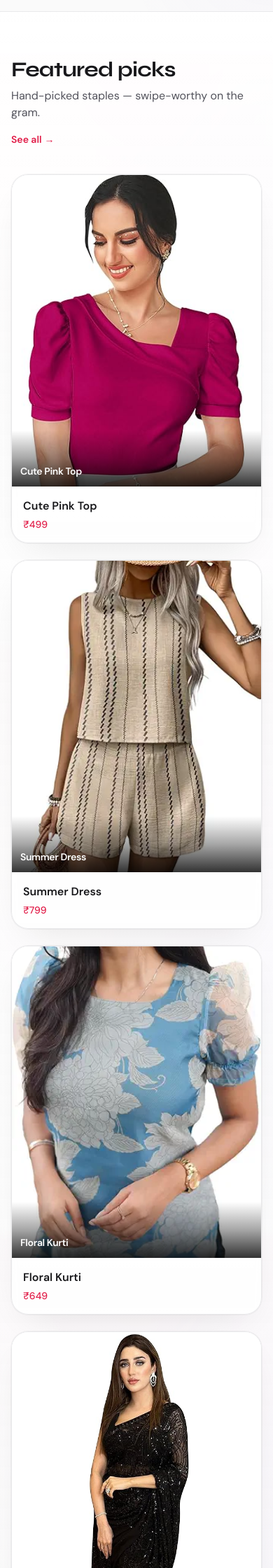
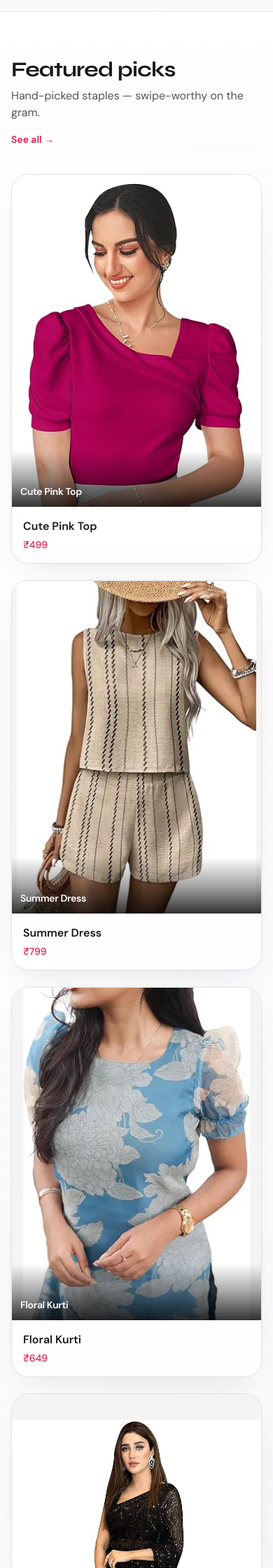
Before and after one commit to Khushbusaifi012/E-commerce_store, a Django app: page / in a window 390 px wide. Shown: the part 1612-3852 px from the top of the page at 70% size. Run offline with Django 5.2, Linux system fonts and the light colour scheme; some libraries are stand-ins or nearby versions.

Commit message:
Fix Featured picks images: show full outfits without aggressive crop

```diff
--- a/girlstore/templates/home.html
+++ b/girlstore/templates/home.html
@@ -56,7 +56,7 @@
 </section>
 
 <section class="border-y border-zinc-200/80 bg-gradient-to-b from-white/90 via-zinc-50/50 to-white/90 py-16 backdrop-blur-sm dark:border-zinc-800 dark:from-zinc-950 dark:via-zinc-900 dark:to-zinc-950 sm:py-20">
-    <div class="mx-auto max-w-6xl px-4 sm:px-6 lg:px-8">
+    <div class="mx-auto max-w-7xl px-4 sm:px-6 lg:px-8">
         <div class="flex flex-col gap-4 sm:flex-row sm:items-end sm:justify-between">
             <div>
                 <h2 class="font-display text-3xl font-bold tracking-tight text-zinc-900 dark:text-zinc-50">Featured picks</h2>
@@ -66,8 +66,8 @@
         </div>
         <div class="mt-10 grid gap-6 sm:grid-cols-2 lg:grid-cols-4">
             <article class="group overflow-hidden rounded-3xl border border-zinc-200/80 bg-white/75 shadow-[0_20px_50px_-24px_rgba(0,0,0,0.12)] ring-1 ring-black/[0.04] backdrop-blur-sm transition-[transform,border-color,box-shadow] duration-300 hover:-translate-y-1 hover:border-rose-200/60 hover:shadow-[0_28px_60px_-20px_rgba(244,63,94,0.18)] motion-reduce:transform-none dark:border-zinc-700 dark:bg-zinc-900/60 dark:ring-white/5 dark:hover:border-rose-500/35">
-                <div class="relative aspect-[4/5] overflow-hidden bg-zinc-100 dark:bg-zinc-800">
-                    <img src="{% static 'images/product1.jpg' %}" alt="Cute Pink Top" class="relative z-0 h-full w-full object-cover transition duration-500 group-hover:scale-[1.03]">
+                <div class="relative aspect-[3/4] overflow-hidden bg-zinc-100 dark:bg-zinc-800">
+                    <img src="{% static 'images/product1.jpg' %}" alt="Cute Pink Top" class="relative z-0 h-full w-full object-contain object-center transition duration-500 group-hover:scale-[1.02] motion-reduce:group-hover:scale-100">
                     <div class="pointer-events-none absolute inset-x-0 bottom-0 z-10 bg-gradient-to-t from-black/80 via-black/35 to-transparent px-3 pb-3 pt-12">
                         <p class="text-sm font-semibold tracking-tight text-white drop-shadow-md">Cute Pink Top</p>
                     </div>
@@ -75,8 +75,8 @@
                 <div class="p-4"><h3 class="font-semibold text-zinc-900 dark:text-zinc-100">Cute Pink Top</h3><p class="mt-1 text-sm font-medium text-rose-600">₹499</p></div>
             </article>
             <article class="group overflow-hidden rounded-3xl border border-zinc-200/80 bg-white/75 shadow-[0_20px_50px_-24px_rgba(0,0,0,0.12)] ring-1 ring-black/[0.04] backdrop-blur-sm transition-[transform,border-color,box-shadow] duration-300 hover:-translate-y-1 hover:border-rose-200/60 hover:shadow-[0_28px_60px_-20px_rgba(244,63,94,0.18)] motion-reduce:transform-none dark:border-zinc-700 dark:bg-zinc-900/60 dark:ring-white/5 dark:hover:border-rose-500/35">
-                <div class="relative aspect-[4/5] overflow-hidden bg-zinc-100 dark:bg-zinc-800">
-                    <img src="{% static 'images/product2.jpg' %}" alt="Summer Dress" class="relative z-0 h-full w-full object-cover transition duration-500 group-hover:scale-[1.03]">
+                <div class="relative aspect-[3/4] overflow-hidden bg-zinc-100 dark:bg-zinc-800">
+                    <img src="{% static 'images/product2.jpg' %}" alt="Summer Dress" class="relative z-0 h-full w-full object-contain object-center transition duration-500 group-hover:scale-[1.02] motion-reduce:group-hover:scale-100">
                     <div class="pointer-events-none absolute inset-x-0 bottom-0 z-10 bg-gradient-to-t from-black/80 via-black/35 to-transparent px-3 pb-3 pt-12">
                         <p class="text-sm font-semibold tracking-tight text-white drop-shadow-md">Summer Dress</p>
                     </div>
@@ -84,8 +84,8 @@
                 <div class="p-4"><h3 class="font-semibold text-zinc-900 dark:text-zinc-100">Summer Dress</h3><p class="mt-1 text-sm font-medium text-rose-600">₹799</p></div>
             </article>
             <article class="group overflow-hidden rounded-3xl border border-zinc-200/80 bg-white/75 shadow-[0_20px_50px_-24px_rgba(0,0,0,0.12)] ring-1 ring-black/[0.04] backdrop-blur-sm transition-[transform,border-color,box-shadow] duration-300 hover:-translate-y-1 hover:border-rose-200/60 hover:shadow-[0_28px_60px_-20px_rgba(244,63,94,0.18)] motion-reduce:transform-none dark:border-zinc-700 dark:bg-zinc-900/60 dark:ring-white/5 dark:hover:border-rose-500/35">
-                <div class="relative aspect-[4/5] overflow-hidden bg-zinc-100 dark:bg-zinc-800">
-                    <img src="{% static 'images/product3.jpg' %}" alt="Floral Kurti" class="relative z-0 h-full w-full object-cover transition duration-500 group-hover:scale-[1.03]">
+                <div class="relative aspect-[3/4] overflow-hidden bg-zinc-100 dark:bg-zinc-800">
+                    <img src="{% static 'images/product3.jpg' %}" alt="Floral Kurti" class="relative z-0 h-full w-full object-contain object-center transition duration-500 group-hover:scale-[1.02] motion-reduce:group-hover:scale-100">
                     <div class="pointer-events-none absolute inset-x-0 bottom-0 z-10 bg-gradient-to-t from-black/80 via-black/35 to-transparent px-3 pb-3 pt-12">
                         <p class="text-sm font-semibold tracking-tight text-white drop-shadow-md">Floral Kurti</p>
                     </div>
@@ -93,13 +93,15 @@
                 <div class="p-4"><h3 class="font-semibold text-zinc-900 dark:text-zinc-100">Floral Kurti</h3><p class="mt-1 text-sm font-medium text-rose-600">₹649</p></div>
             </article>
             <article class="group overflow-hidden rounded-3xl border border-zinc-200/80 bg-white/75 shadow-[0_20px_50px_-24px_rgba(0,0,0,0.12)] ring-1 ring-black/[0.04] backdrop-blur-sm transition-[transform,border-color,box-shadow] duration-300 hover:-translate-y-1 hover:border-rose-200/60 hover:shadow-[0_28px_60px_-20px_rgba(244,63,94,0.18)] motion-reduce:transform-none dark:border-zinc-700 dark:bg-zinc-900/60 dark:ring-white/5 dark:hover:border-rose-500/35">
-                <div class="relative aspect-[4/5] overflow-hidden bg-zinc-100 dark:bg-zinc-800"><img src="{% static 'images/product4.jpg' %}" alt="Party Wear Dress" class="h-full w-full object-cover transition duration-500 group-hover:scale-[1.03]"></div>
+                <div class="relative aspect-[3/4] overflow-hidden bg-zinc-100 dark:bg-zinc-800">
+                    <img src="{% static 'images/product4.jpg' %}" alt="Party Wear Dress" class="relative z-0 h-full w-full object-contain object-center transition duration-500 group-hover:scale-[1.02] motion-reduce:group-hover:scale-100">
+                </div>
                 <div class="p-4"><h3 class="font-semibold text-zinc-900 dark:text-zinc-100">Party Wear Dress</h3><p class="mt-1 text-sm font-medium text-rose-600">₹1,299</p></div>
             </article>
             <article class="group overflow-hidden rounded-3xl border border-zinc-200/80 bg-white/75 shadow-[0_20px_50px_-24px_rgba(0,0,0,0.12)] ring-1 ring-black/[0.04] backdrop-blur-sm transition-[transform,border-color,box-shadow] duration-300 hover:-translate-y-1 hover:border-rose-200/60 hover:shadow-[0_28px_60px_-20px_rgba(244,63,94,0.18)] motion-reduce:transform-none dark:border-zinc-700 dark:bg-zinc-900/60 dark:ring-white/5 dark:hover:border-rose-500/35 sm:col-span-2 lg:col-span-2">
                 <div class="relative flex gap-4 p-4 sm:flex-row">
                     <div class="relative h-44 w-full max-w-[10rem] flex-shrink-0 overflow-hidden rounded-xl bg-zinc-100 dark:bg-zinc-800 sm:h-52">
-                        <img src="{% static 'images/product5.jpg' %}" alt="Co-ord Set" class="relative z-0 h-full w-full object-cover transition duration-500 group-hover:scale-[1.03]">
+                        <img src="{% static 'images/product5.jpg' %}" alt="Co-ord Set" class="relative z-0 h-full w-full object-contain object-center transition duration-500 group-hover:scale-[1.02] motion-reduce:group-hover:scale-100">
                         <div class="pointer-events-none absolute inset-x-0 bottom-0 z-10 bg-gradient-to-t from-black/80 via-black/25 to-transparent px-2 pb-2 pt-10">
                             <p class="text-xs font-semibold leading-tight text-white drop-shadow-md">Co-ord Set</p>
                         </div>
@@ -108,8 +110,8 @@
                 </div>
             </article>
             <article class="group overflow-hidden rounded-3xl border border-zinc-200/80 bg-white/75 shadow-[0_20px_50px_-24px_rgba(0,0,0,0.12)] ring-1 ring-black/[0.04] backdrop-blur-sm transition-[transform,border-color,box-shadow] duration-300 hover:-translate-y-1 hover:border-rose-200/60 hover:shadow-[0_28px_60px_-20px_rgba(244,63,94,0.18)] motion-reduce:transform-none dark:border-zinc-700 dark:bg-zinc-900/60 dark:ring-white/5 dark:hover:border-rose-500/35">
-                <div class="relative aspect-[4/5] overflow-hidden bg-zinc-100 dark:bg-zinc-800">
-                    <img src="{% static 'images/product6.jpg' %}" alt="Long Maxi Dress" class="relative z-0 h-full w-full object-cover transition duration-500 group-hover:scale-[1.03]">
+                <div class="relative aspect-[3/4] overflow-hidden bg-zinc-100 dark:bg-zinc-800">
+                    <img src="{% static 'images/product6.jpg' %}" alt="Long Maxi Dress" class="relative z-0 h-full w-full object-contain object-center transition duration-500 group-hover:scale-[1.02] motion-reduce:group-hover:scale-100">
                     <div class="pointer-events-none absolute inset-x-0 bottom-0 z-10 bg-gradient-to-t from-black/80 via-black/35 to-transparent px-3 pb-3 pt-12">
                         <p class="text-sm font-semibold tracking-tight text-white drop-shadow-md">Long Maxi Dress</p>
                     </div>
@@ -117,8 +119,8 @@
                 <div class="p-4"><h3 class="font-semibold text-zinc-900 dark:text-zinc-100">Long Maxi Dress</h3><p class="mt-1 text-sm font-medium text-rose-600">₹1,199</p></div>
             </article>
             <article class="group overflow-hidden rounded-3xl border border-zinc-200/80 bg-white/75 shadow-[0_20px_50px_-24px_rgba(0,0,0,0.12)] ring-1 ring-black/[0.04] backdrop-blur-sm transition-[transform,border-color,box-shadow] duration-300 hover:-translate-y-1 hover:border-rose-200/60 hover:shadow-[0_28px_60px_-20px_rgba(244,63,94,0.18)] motion-reduce:transform-none dark:border-zinc-700 dark:bg-zinc-900/60 dark:ring-white/5 dark:hover:border-rose-500/35">
-                <div class="relative aspect-[4/5] overflow-hidden bg-zinc-100 dark:bg-zinc-800">
-                    <img src="{% static 'images/product7.jpg' %}" alt="Denim Look" class="relative z-0 h-full w-full object-cover transition duration-500 group-hover:scale-[1.03]">
+                <div class="relative aspect-[3/4] overflow-hidden bg-zinc-100 dark:bg-zinc-800">
+                    <img src="{% static 'images/product7.jpg' %}" alt="Denim Look" class="relative z-0 h-full w-full object-contain object-center transition duration-500 group-hover:scale-[1.02] motion-reduce:group-hover:scale-100">
                     <div class="pointer-events-none absolute inset-x-0 bottom-0 z-10 bg-gradient-to-t from-black/80 via-black/35 to-transparent px-3 pb-3 pt-12">
                         <p class="text-sm font-semibold tracking-tight text-white drop-shadow-md">Denim Look</p>
                     </div>
@@ -126,8 +128,8 @@
                 <div class="p-4"><h3 class="font-semibold text-zinc-900 dark:text-zinc-100">Denim Look</h3><p class="mt-1 text-sm font-medium text-rose-600">₹799</p></div>
             </article>
             <article class="group overflow-hidden rounded-3xl border border-zinc-200/80 bg-white/75 shadow-[0_20px_50px_-24px_rgba(0,0,0,0.12)] ring-1 ring-black/[0.04] backdrop-blur-sm transition-[transform,border-color,box-shadow] duration-300 hover:-translate-y-1 hover:border-rose-200/60 hover:shadow-[0_28px_60px_-20px_rgba(244,63,94,0.18)] motion-reduce:transform-none dark:border-zinc-700 dark:bg-zinc-900/60 dark:ring-white/5 dark:hover:border-rose-500/35">
-                <div class="relative aspect-[4/5] overflow-hidden bg-zinc-100 dark:bg-zinc-800">
-                    <img src="{% static 'images/product8.jpg' %}" alt="Anarkali Set" class="relative z-0 h-full w-full object-cover transition duration-500 group-hover:scale-[1.03]">
+                <div class="relative aspect-[3/4] overflow-hidden bg-zinc-100 dark:bg-zinc-800">
+                    <img src="{% static 'images/product8.jpg' %}" alt="Anarkali Set" class="relative z-0 h-full w-full object-contain object-center transition duration-500 group-hover:scale-[1.02] motion-reduce:group-hover:scale-100">
                     <div class="pointer-events-none absolute inset-x-0 bottom-0 z-10 bg-gradient-to-t from-black/80 via-black/35 to-transparent px-3 pb-3 pt-12">
                         <p class="text-sm font-semibold tracking-tight text-white drop-shadow-md">Anarkali Set</p>
                     </div>
@@ -135,8 +137,8 @@
                 <div class="p-4"><h3 class="font-semibold text-zinc-900 dark:text-zinc-100">Anarkali Set</h3><p class="mt-1 text-sm font-medium text-rose-600">₹899</p></div>
             </article>
             <article class="group overflow-hidden rounded-3xl border border-zinc-200/80 bg-white/75 shadow-[0_20px_50px_-24px_rgba(0,0,0,0.12)] ring-1 ring-black/[0.04] backdrop-blur-sm transition-[transform,border-color,box-shadow] duration-300 hover:-translate-y-1 hover:border-rose-200/60 hover:shadow-[0_28px_60px_-20px_rgba(244,63,94,0.18)] motion-reduce:transform-none dark:border-zinc-700 dark:bg-zinc-900/60 dark:ring-white/5 dark:hover:border-rose-500/35">
-                <div class="relative aspect-[4/5] min-h-[14rem] w-full overflow-hidden bg-zinc-100 sm:min-h-[16rem]">
-                    <img src="{% static 'images/product9.jpg' %}" alt="Pakistani Suit" width="560" height="700" decoding="async" class="absolute inset-0 z-0 h-full w-full object-cover transition duration-500 group-hover:scale-[1.03]">
+                <div class="relative aspect-[3/4] min-h-[14rem] w-full overflow-hidden bg-zinc-100 sm:min-h-[16rem]">
+                    <img src="{% static 'images/product9.jpg' %}" alt="Pakistani Suit" width="560" height="700" decoding="async" class="absolute inset-0 z-0 h-full w-full object-contain object-center transition duration-500 group-hover:scale-[1.02] motion-reduce:group-hover:scale-100">
                     <div class="pointer-events-none absolute inset-x-0 bottom-0 z-10 bg-gradient-to-t from-black/80 via-black/35 to-transparent px-3 pb-3 pt-12">
                         <p class="text-sm font-semibold tracking-tight text-white drop-shadow-md">Pakistani Suit</p>
                     </div>
@@ -144,8 +146,8 @@
                 <div class="p-4"><h3 class="font-semibold text-zinc-900 dark:text-zinc-100">Pakistani Suit</h3><p class="mt-1 text-sm font-medium text-rose-600">₹1,299</p></div>
             </article>
             <article class="group overflow-hidden rounded-3xl border border-zinc-200/80 bg-white/75 shadow-[0_20px_50px_-24px_rgba(0,0,0,0.12)] ring-1 ring-black/[0.04] backdrop-blur-sm transition-[transform,border-color,box-shadow] duration-300 hover:-translate-y-1 hover:border-rose-200/60 hover:shadow-[0_28px_60px_-20px_rgba(244,63,94,0.18)] motion-reduce:transform-none dark:border-zinc-700 dark:bg-zinc-900/60 dark:ring-white/5 dark:hover:border-rose-500/35">
-                <div class="relative aspect-[4/5] min-h-[14rem] w-full overflow-hidden bg-zinc-100 sm:min-h-[16rem]">
-                    <img src="{% static 'images/product10.jpg' %}" alt="Bandhani Suit" width="560" height="700" decoding="async" class="absolute inset-0 z-0 h-full w-full object-cover transition duration-500 group-hover:scale-[1.03]">
+                <div class="relative aspect-[3/4] min-h-[14rem] w-full overflow-hidden bg-zinc-100 sm:min-h-[16rem]">
+                    <img src="{% static 'images/product10.jpg' %}" alt="Bandhani Suit" width="560" height="700" decoding="async" class="absolute inset-0 z-0 h-full w-full object-contain object-center transition duration-500 group-hover:scale-[1.02] motion-reduce:group-hover:scale-100">
                     <div class="pointer-events-none absolute inset-x-0 bottom-0 z-10 bg-gradient-to-t from-black/80 via-black/35 to-transparent px-3 pb-3 pt-12">
                         <p class="text-sm font-semibold tracking-tight text-white drop-shadow-md">Bandhani Suit</p>
                     </div>
@@ -153,8 +155,8 @@
                 <div class="p-4"><h3 class="font-semibold text-zinc-900 dark:text-zinc-100">Bandhani Suit</h3><p class="mt-1 text-sm font-medium text-rose-600">₹1,049</p></div>
             </article>
             <article class="group overflow-hidden rounded-3xl border border-zinc-200/80 bg-white/75 shadow-[0_20px_50px_-24px_rgba(0,0,0,0.12)] ring-1 ring-black/[0.04] backdrop-blur-sm transition-[transform,border-color,box-shadow] duration-300 hover:-translate-y-1 hover:border-rose-200/60 hover:shadow-[0_28px_60px_-20px_rgba(244,63,94,0.18)] motion-reduce:transform-none dark:border-zinc-700 dark:bg-zinc-900/60 dark:ring-white/5 dark:hover:border-rose-500/35">
-                <div class="relative aspect-[4/5] min-h-[14rem] w-full overflow-hidden bg-zinc-100 sm:min-h-[16rem]">
-                    <img src="{% static 'images/product11.jpg' %}" alt="Farshi Salwar Suit" width="560" height="700" decoding="async" class="absolute inset-0 z-0 h-full w-full object-cover transition duration-500 group-hover:scale-[1.03]">
+                <div class="relative aspect-[3/4] min-h-[14rem] w-full overflow-hidden bg-zinc-100 sm:min-h-[16rem]">
+                    <img src="{% static 'images/product11.jpg' %}" alt="Farshi Salwar Suit" width="560" height="700" decoding="async" class="absolute inset-0 z-0 h-full w-full object-contain object-center transition duration-500 group-hover:scale-[1.02] motion-reduce:group-hover:scale-100">
                     <div class="pointer-events-none absolute inset-x-0 bottom-0 z-10 bg-gradient-to-t from-black/80 via-black/35 to-transparent px-3 pb-3 pt-12">
                         <p class="text-sm font-semibold tracking-tight text-white drop-shadow-md">Farshi Salwar Suit</p>
                     </div>
```
Also changed, not shown: girlstore/templates/products.html (+5 -5 lines), girlstore/static/images/member1.jpg.
